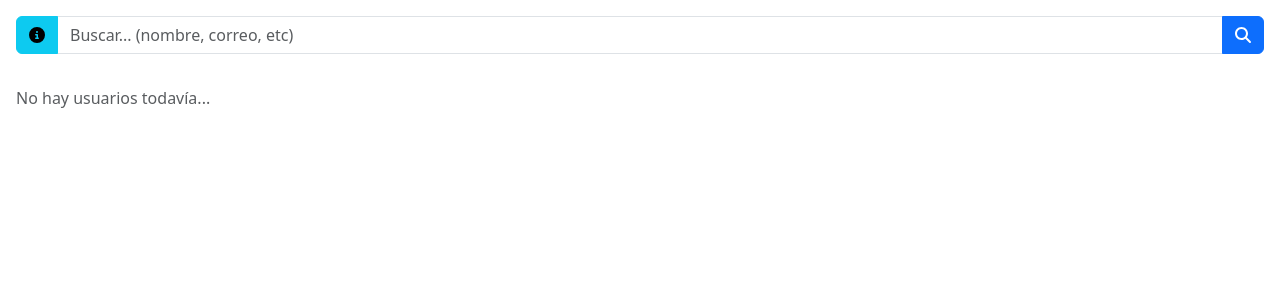
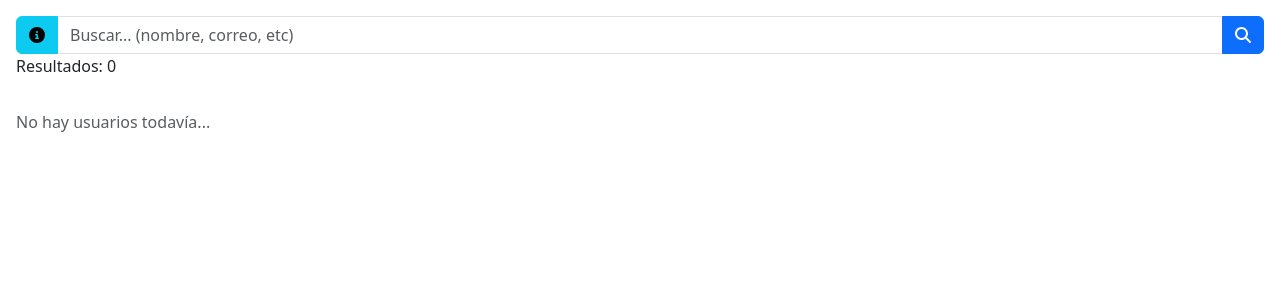
Before and after one commit to dragonnomada/typescript-junio-2025, a React (Vite) app in the folder s3/ts-estructural/: page / in a window 1280 px wide. Shown: the top 300 px of the page. Built offline with nearby package versions, Linux system fonts and the light colour scheme.

Commit message:
Sesión 3 - Cambios menores

```diff
--- a/s3/ts-estructural/src/Views/RandomUserSearch.tsx
+++ b/s3/ts-estructural/src/Views/RandomUserSearch.tsx
@@ -65,6 +65,9 @@ export default function RandomUserSearch() {
                     </Button>
                 </InputGroup>
             </div>
+            <div>
+                <span>Resultados: {appService.getRecentUsers().length}</span>
+            </div>
         </div>
     )
 
```
